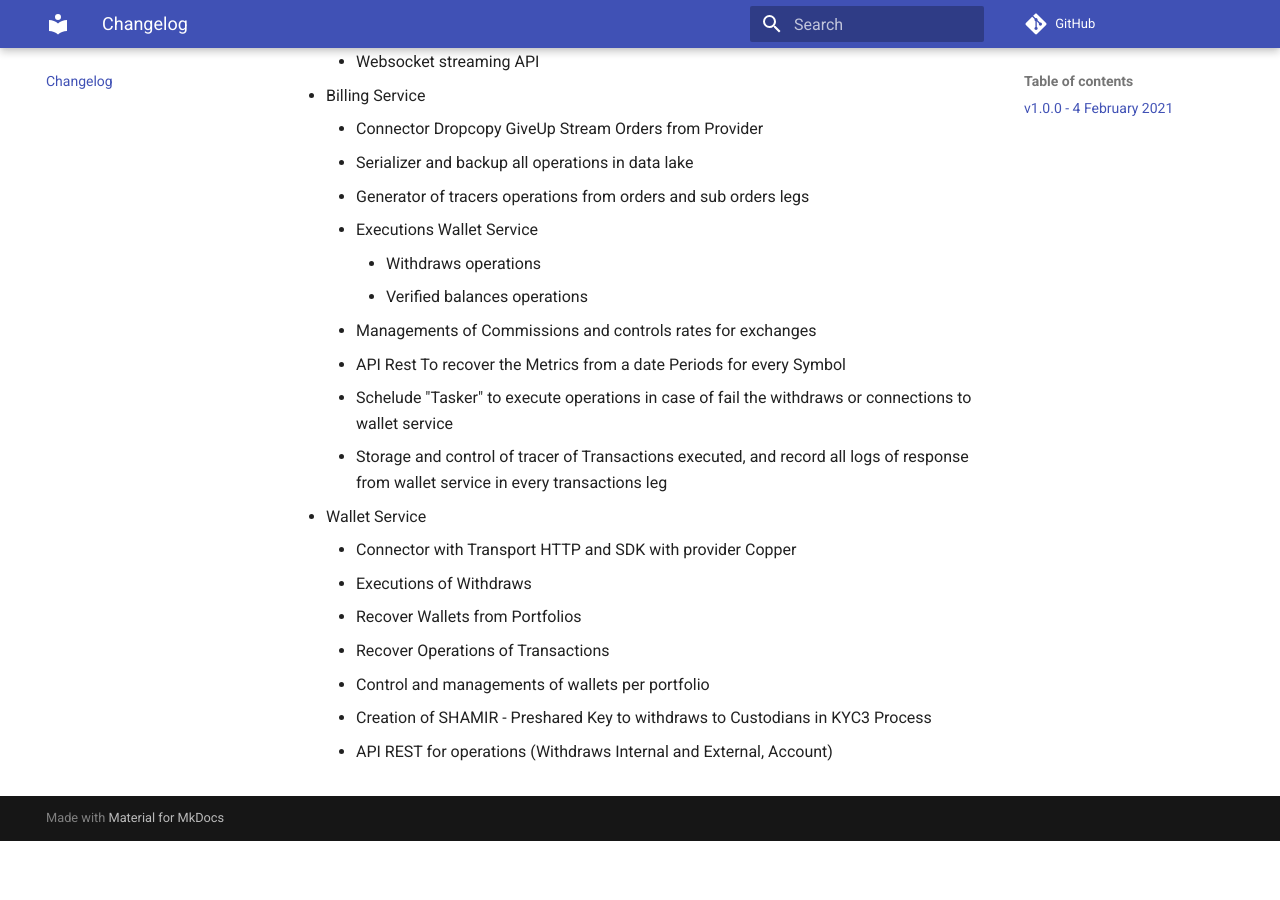
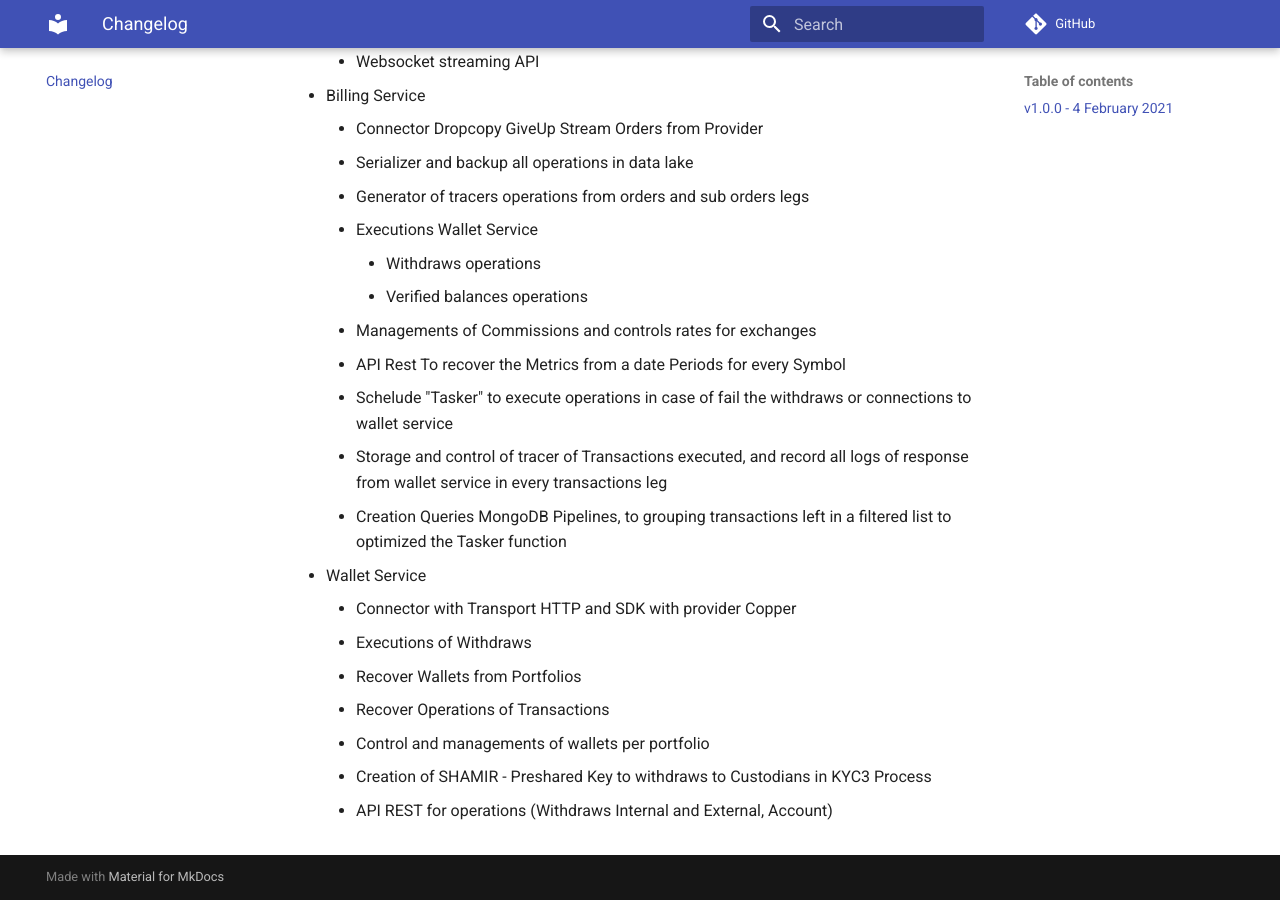
Before and after one commit to MasterVentures/cea-docs, an MkDocs documentation site: the page built from docs/changelog.md, in a window 1280 px wide and 900 px high, scrolled down 1204 px. Built offline with MkDocs 1.6.1 and Material for MkDocs 9.7.7, drawn with Linux system fonts in a browser that asks for light colours; comment, search, counter and statistics services are not loaded; before the commit the page ends 2045 px from its top, so only the background shows below that.

Commit message:
[CEA-54][CEA-136] Apply documentation for changelog to close Release/1.0.0

```diff
--- a/docs/changelog.md
+++ b/docs/changelog.md
@@ -42,6 +42,7 @@ All notable changes to this Crypto Exchange Alliance Microservices will be docum
     - API Rest To recover the Metrics from a date Periods for every Symbol
     - Schelude "Tasker" to execute operations in case of fail the withdraws or connections to wallet service
     - Storage and control of tracer of Transactions executed, and record all logs of response from wallet service in every transactions leg
+    - Creation Queries MongoDB Pipelines, to grouping transactions left in a filtered list to optimized the Tasker function
 * Wallet Service
     - Connector with Transport HTTP and SDK with provider Copper
     - Executions of Withdraws
```
